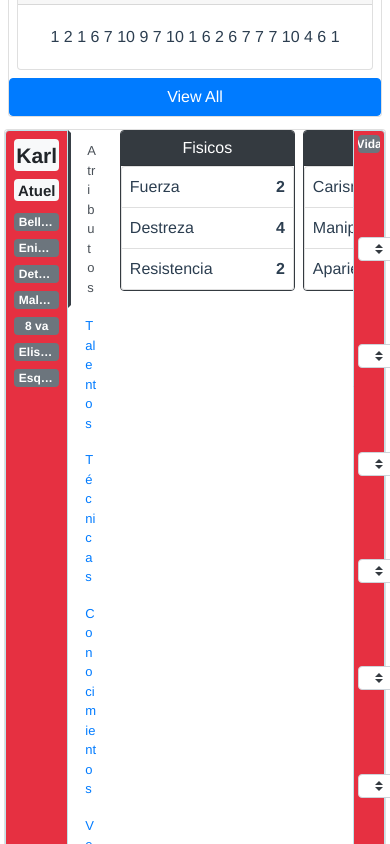
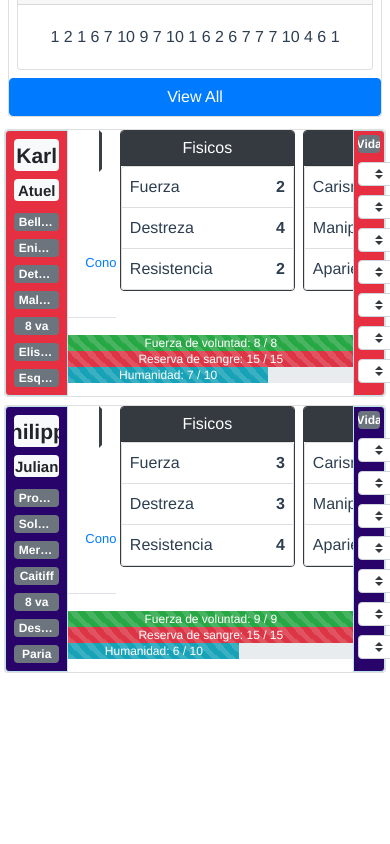
Before and after one commit to aoalejo/wod-dashboard, a Vue app: page / in a window 390 px wide. Shown: the part 960-1804 px from the top of the page. After the commit the page ends 1641 px from the top, so only its background shows below. Built offline with nearby package versions, Linux system fonts and the light colour scheme.

Commit message:
better mobile display

```diff
--- a/src/components/Sheet/Features.vue
+++ b/src/components/Sheet/Features.vue
@@ -153,8 +153,13 @@ export default {
 };
 </script>
 <style>
+
 .content-class-custom {
   overflow-x: scroll !important;
+}
+
+.nav-tabs{
+  overflow: hidden;
 }
 
 .list-group-item {
@@ -170,8 +175,10 @@ export default {
   border-bottom-right-radius: 0.25rem;
   border-top-right-radius: 0.25rem;
   text-orientation: initial !important;
+  overflow: hidden;
+  text-overflow: clip;
   align-self: end;
-  width: 100%;
+  max-lines: 1;
   text-align: initial;
 }
 
```
